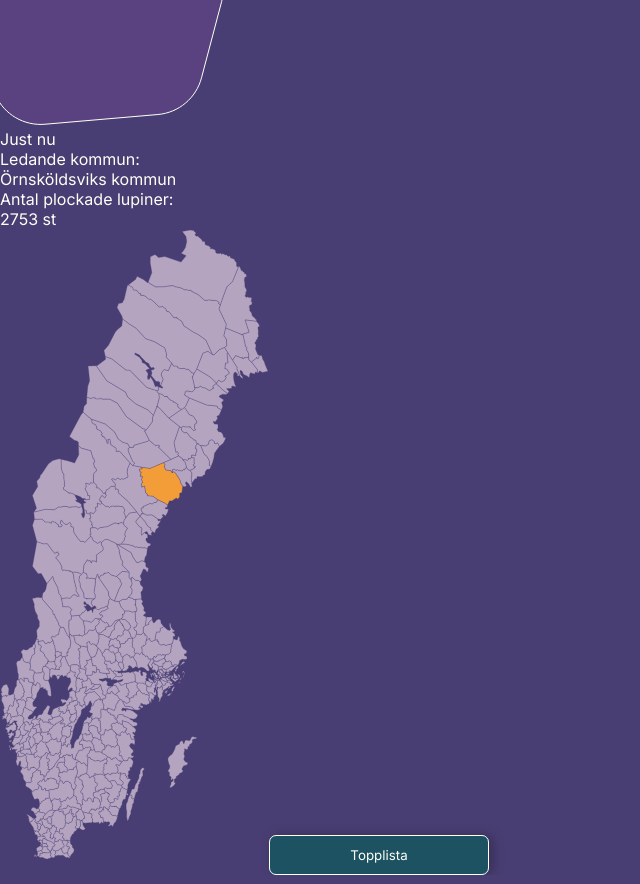
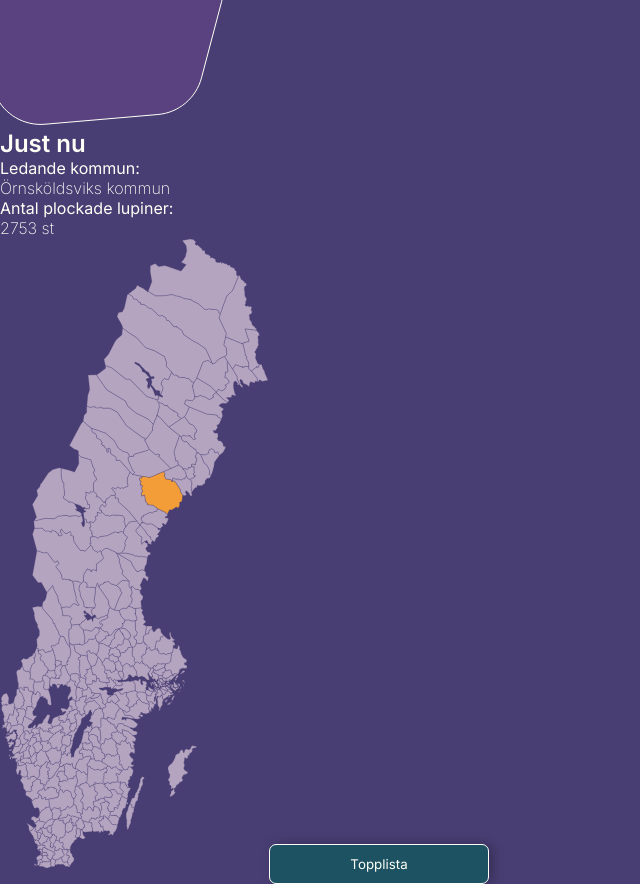
Before and after one commit to CarolineVarsaga/lupinkampen, a React (Vite) app in the folder client/: page / in a window 1280 px wide. Shown: the part 1120-2004 px from the top of the page, without its empty margins (0-640 px from the left). Built offline with nearby package versions, Linux system fonts and the light colour scheme.

Commit message:
:lipstick: adds styling

```diff
--- a/client/src/styles/_base.scss
+++ b/client/src/styles/_base.scss
@@ -9,4 +9,16 @@ body {
     font-weight: #{$weight};
     font-style: normal;
   }
+
+  p {
+    font-weight: 200;
+  }
+
+  h2 {
+    @include heading;
+  }
+
+  h3 {
+    @include heading(x-large)
+  }
 }
```
